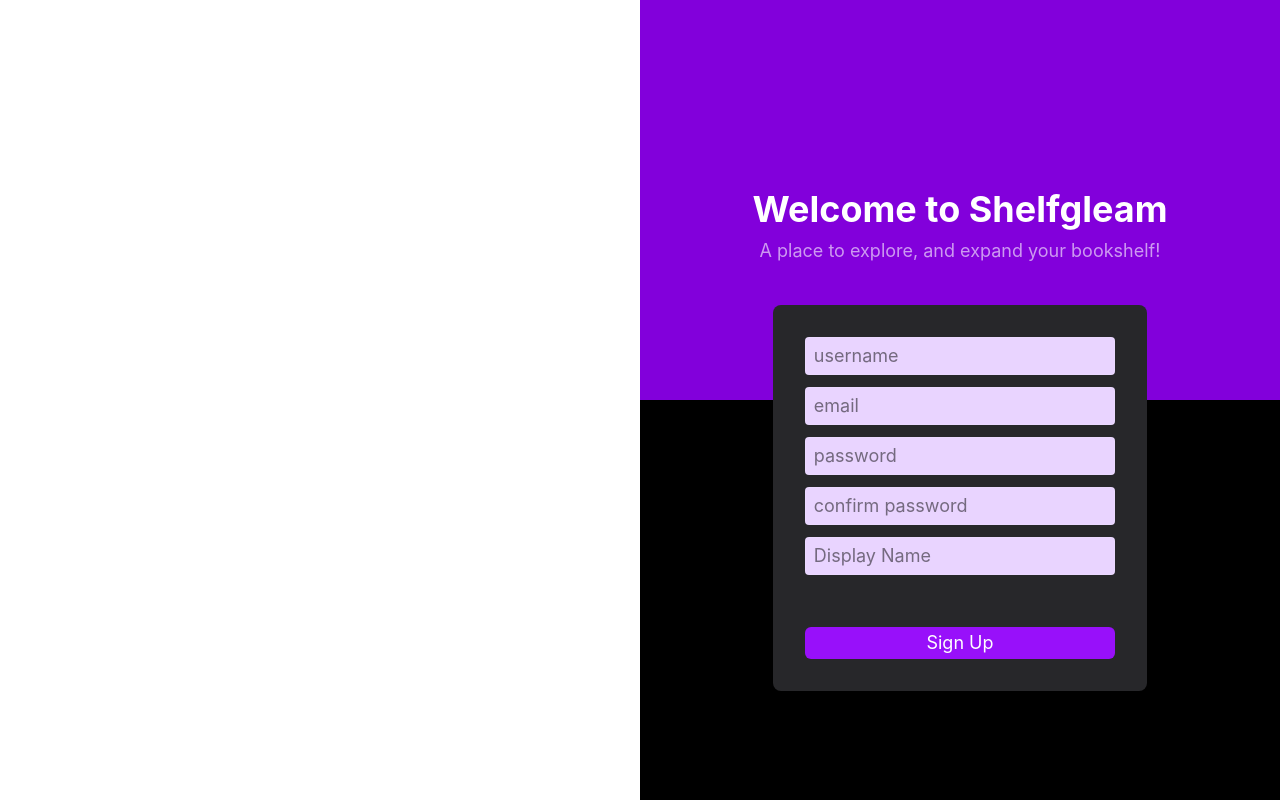
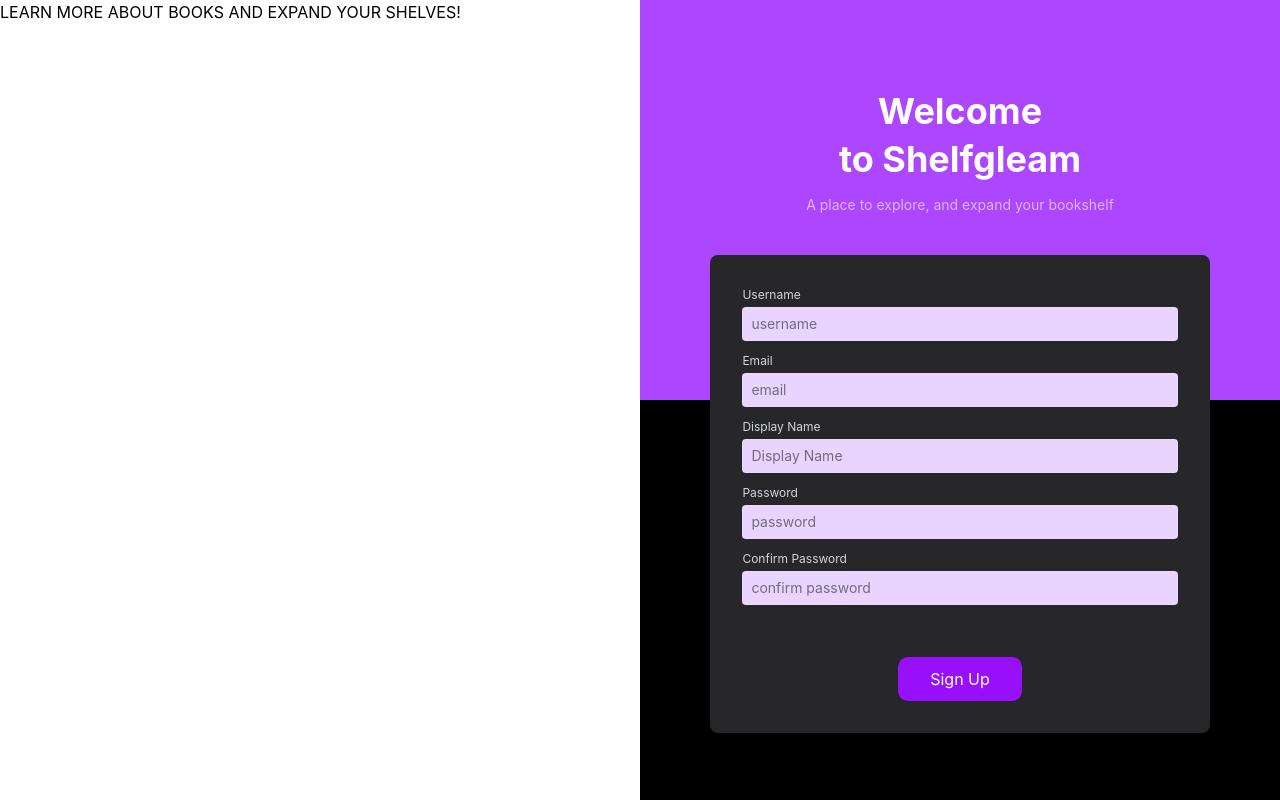
Before and after one commit to JCU25/Shelfgleam, a React (Vite) app in the folder frontend/: page /signup in a window 1280 px wide. Built offline with nearby package versions, Linux system fonts and the light colour scheme; no server answers.

Commit message:
feat(pages): created signup page

```diff
--- a/frontend/src/pages/signup.tsx
+++ b/frontend/src/pages/signup.tsx
@@ -1,68 +1,248 @@
+import Button from "../components/button";
+import { useState } from "react";
+import { api } from "../utlils/publicApi";
+
+interface FormDataInput {
+	username: FormDataEntryValue | null;
+	email: FormDataEntryValue | null;
+	displayName?: FormDataEntryValue | null;
+	password: FormDataEntryValue | null;
+}
+interface SignUpResponse {
+	user?: {
+		id: string;
+		email: string;
+		username: string;
+		displayName?: string;
+	};
+	message: string;
+}
+
+interface InputFieldErrors {
+	username?: string | null;
+	email?: string | null;
+	displayName?: string;
+	password?: string;
+	global?: string;
+}
+
 export default function Signup() {
-	const styles = {
-		input: "px-1 py-0.5 md:px-2 md:py-1 bg-purple-200 focus:outline-purple-500 focus:bg-white placeholder:text-black/50 text-black text-xs md:text-lg rounded-sm border border-white/10",
+	const [isSubmitting, setIsSubmitting] = useState<boolean>(false);
+	const [success, setSuccess] = useState<boolean>(false);
+	const [errors, setErrors] = useState<InputFieldErrors>(
+		{} as InputFieldErrors,
+	);
+
+	const fetchApi = async (data: FormDataInput) => {
+		try {
+			const response = await api.post<SignUpResponse>(
+				`${import.meta.env.VITE_API_ENDPOINT}/users/signup`,
+				data,
+			);
+			setIsSubmitting(false);
+			setSuccess(true);
+			setErrors({} as InputFieldErrors);
+			return response.data;
+		} catch (error) {
+			if (error instanceof Error) {
+				if (error?.message?.toLowerCase().includes("username")) {
+					setErrors({
+						username: "Username already exists.",
+					});
+				} else if (error?.message?.toLowerCase().includes("email")) {
+					setErrors({
+						email: "Email already in use.",
+					});
+				}
+			}
+			setIsSubmitting(false);
+		}
 	};
 
-	return (
+	const verifyPassword = (
+		password: FormDataEntryValue | null,
+		confirmPassword: FormDataEntryValue | null,
+	) => {
+		return password === confirmPassword;
+	};
+
+	const handleSubmit = async (e: React.SubmitEvent<HTMLFormElement>) => {
+		setIsSubmitting(true);
+		e.preventDefault();
+
+		const formData = new FormData(e.currentTarget);
+
+		if (
+			!verifyPassword(
+				formData.get("password"),
+				formData.get("confirmPassword"),
+			)
+		) {
+			setErrors({
+				password: "Passwords don't match",
+			});
+		} else {
+			await fetchApi({
+				username: formData.get("username"),
+				email: formData.get("email"),
+				password: formData.get("password"),
+				displayName: formData.get("displayName"),
+			});
+		}
+		setIsSubmitting(false);
+	};
+
+	const styles = {
+		input: "px-2 py-1.5 md:px-2 bg-purple-200 focus:outline-purple-500 focus:bg-white placeholder:text-black/50 text-black text-sm rounded-sm border border-white/10",
+		label: "text-black text-xs text-gray-300",
+		inputDiv: "flex flex-col gap-1",
+		error: "text-red-600 text-xs md:text-sm ",
+	};
+
+	return success ? (
+		<section className="flex min-h-svh px-4 py-16 md:py-20 justify-center">
+			<div className="p-10 rounded-lg bg-gray-100 h-70 md:h-80">
+				<img src="" alt="" />
+
+				<h1 className="font-bold text-3xl md:text-4xl">Great!</h1>
+				<p className="text-sm mt-10">
+					<span>
+						You've successfully signed up to Shelfgleam. Make sure
+						to verify your email.
+					</span>
+				</p>
+			</div>
+		</section>
+	) : (
 		<>
-			<section className="min-w-svw flex flex-row items-center px-4 md:px-0 bg-purple-700 min-h-svh overflow:auto">
+			<section className="min-w-svw flex flex-row items-center bg-purple-500 min-h-svh overflow:auto">
 				<div className="absolute z-0 bottom-0 left-0 flex bg-black w-full h-[50%]"></div>
 
 				<div className="hidden md:flex z-1 w-1/2 min-h-svh bg-white">
-					{/* <p>LEARN MORE ABOUT BOOKS AND EXPAND YOUR SHELVES!</p> */}
+					<p>LEARN MORE ABOUT BOOKS AND EXPAND YOUR SHELVES!</p>
 				</div>
 
-				<div className="z-1 md:py-4 flex flex-col px-2 w-[100%] md:w-1/2">
-					<div className="flex flex-col items-center z-1">
-						<h1 className="text-center text-white text-3xl md:text-4xl mt-10 md:mt-20 font-bold">
-							Welcome to Shelfgleam
+				<div className="z-1 flex flex-col w-[100%] md:w-1/2 px-2 py-4">
+					<div className="flex flex-col items-center z-1 px-6">
+						<h1 className="flex flex-col gap-2 text-center text-white text-3xl md:text-3xl lg:text-4xl mt-10 font-bold">
+							<span>Welcome</span>
+							<span>to Shelfgleam</span>
+
+							<span></span>
 						</h1>
-						<p className="text-xs md:text-lg text-white/60 mt-2">
-							A place to explore, and expand your bookshelf!
+						<p className="text-xs md:text-sm text-center text-white/60 mt-2">
+							A place to explore, and expand your bookshelf
 						</p>
 					</div>
 
 					<form
-						method="POST"
-						className="flex flex-col gap-3 w-full md:w-3/5 self-center rounded-lg z-1 px-4 py-8 md:px-8 bg-zinc-800 mt-10"
+						id="form"
+						onSubmit={handleSubmit}
+						className="flex flex-col gap-3 w-full md:w-5/6 lg:w-4/5 self-center rounded-lg z-1 px-4 py-4 md:py-8 lg:px-8 bg-zinc-800 mt-10 mb-4"
 					>
+						<div className={styles.inputDiv}>
+							<label htmlFor="username" className={styles.label}>
+								Username
+							</label>
 							<input
 								className={styles.input}
+								required={true}
 								name="username"
 								type="text"
 								placeholder="username"
 							/>
+							{errors.username && (
+								<p className={styles.error}>
+									{errors.username}
+								</p>
+							)}
+						</div>
+
+						<div className={styles.inputDiv}>
+							<label htmlFor="email" className={styles.label}>
+								Email
+							</label>
 							<input
 								className={styles.input}
+								required={true}
 								name="email"
 								type="text"
 								placeholder="email"
 							/>
-						<input
-							className={styles.input}
-							name="password"
-							type="password"
-							placeholder="password"
-						/>
-						<input
-							className={styles.input}
-							name="confirmPassword"
-							type="password"
-							placeholder="confirm password"
-						/>
+							{errors.email && (
+								<p className={styles.error}>{errors.email}</p>
+							)}
+						</div>
+
+						<div className={styles.inputDiv}>
+							<label
+								htmlFor="displayName"
+								className={styles.label}
+							>
+								Display Name
+							</label>
 							<input
 								className={styles.input}
 								name="displayName"
 								type="text"
 								placeholder="Display Name"
 							/>
-						<a
-							href=""
-							className="bg-purple-600 text-white rounded-md px-4 py-0.5 text-center text-sm md:text-lg mt-10 "
+						</div>
+
+						<div className={styles.inputDiv}>
+							<label htmlFor="password" className={styles.label}>
+								Password
+							</label>
+							<input
+								className={styles.input}
+								required={true}
+								name="password"
+								type="password"
+								placeholder="password"
+							/>
+							{errors.password && (
+								<p className={styles.error}>
+									{errors.password}
+								</p>
+							)}
+						</div>
+
+						<div className={styles.inputDiv}>
+							<label
+								htmlFor="confirmPassword"
+								className={styles.label}
+							>
+								Confirm Password
+							</label>
+							<input
+								className={styles.input}
+								required={true}
+								name="confirmPassword"
+								type="password"
+								placeholder="confirm password"
+							/>
+							{errors.password && (
+								<p className={styles.error}>
+									{errors.password}
+								</p>
+							)}
+						</div>
+
+						{errors.global && (
+							<div className="p-1 rounded-sm">
+								<p className="text-red-500 text-sm">
+									{errors.global}
+								</p>
+							</div>
+						)}
+
+						<Button
 							type="submit"
+							disabled={isSubmitting}
+							customStyle="mt-10 self-center px-8 py-2.5 md:px-8 md:py-2.5"
 						>
 							Sign Up
-						</a>
+						</Button>
 					</form>
 				</div>
 			</section>
```
Lines whose indentation alone changed are shown as unchanged.
